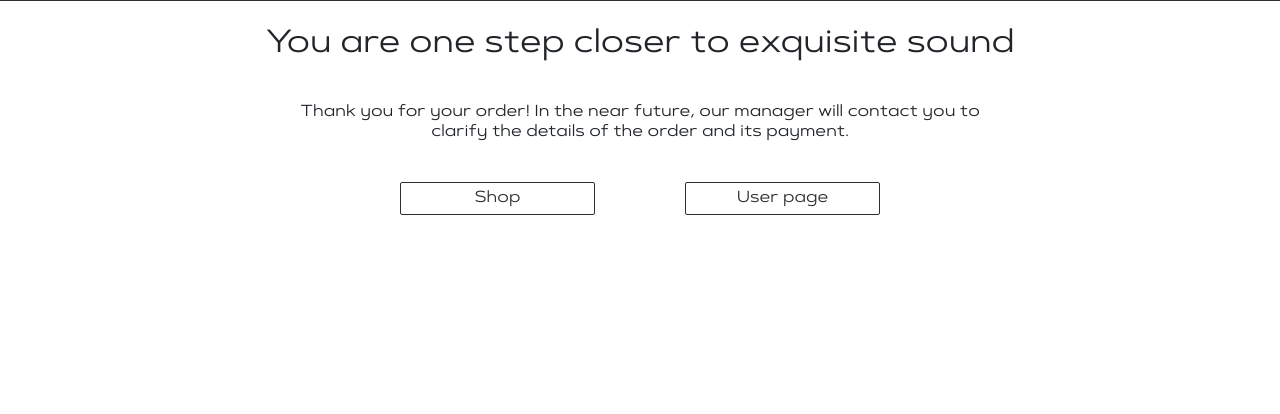
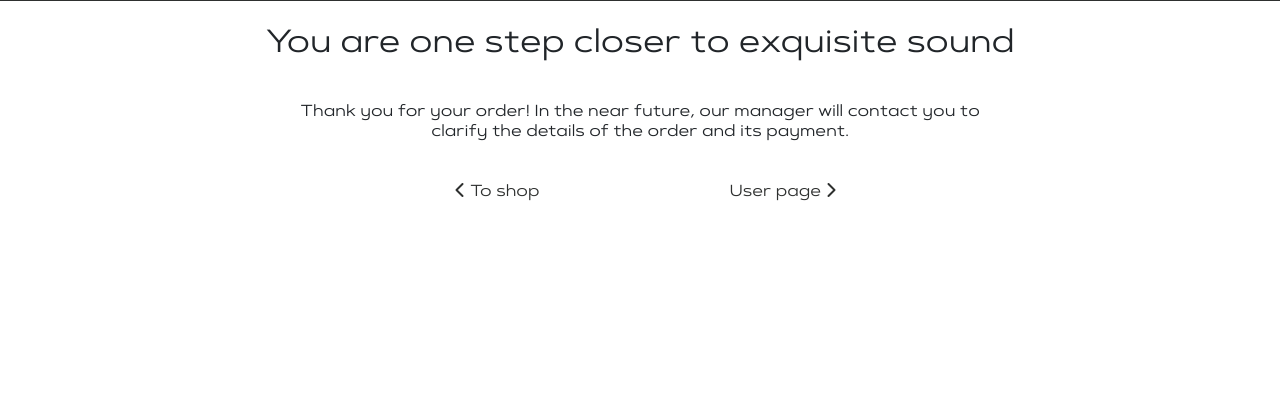
Before and after one commit to ven-volga/lampovo_shop, a Django app: template templates/shop/complete.html in a window 1280 px wide. Shown: the part 80-494 px from the top of the page. Run offline with Django 4.2, Linux system fonts and the light colour scheme; the template is opened without the code that fills it, so the values that code supplies are empty; some libraries are stand-ins or nearby versions.

Commit message:
Change buttons on order-complete template

```diff
--- a/templates/shop/complete.html
+++ b/templates/shop/complete.html
@@ -23,10 +23,10 @@ Checkout - Lampovo
     </div>
     <div class="row justify-content-center mt-3">
         <div class="col-md-3 mt-3">
-            <a href="{% url 'product_list' %}" class="btn card-btn-style w-75"><h6 style="margin: 0;">Shop</h6></a>
+            <a href="{% url 'product_list' %}"><h6><i class="fa-solid fa-chevron-left"></i> To shop</h6></a>
         </div>
         <div class="col-md-3 mt-3">
-            <a href="{% url 'user' %}" class="btn card-btn-style w-75"><h6 style="margin: 0;">User page</h6></a>
+            <a href="{% url 'user' %}"><h6>User page <i class="fa-solid fa-chevron-right"></i></h6></a>
         </div>
     </div>
 </div>
```
